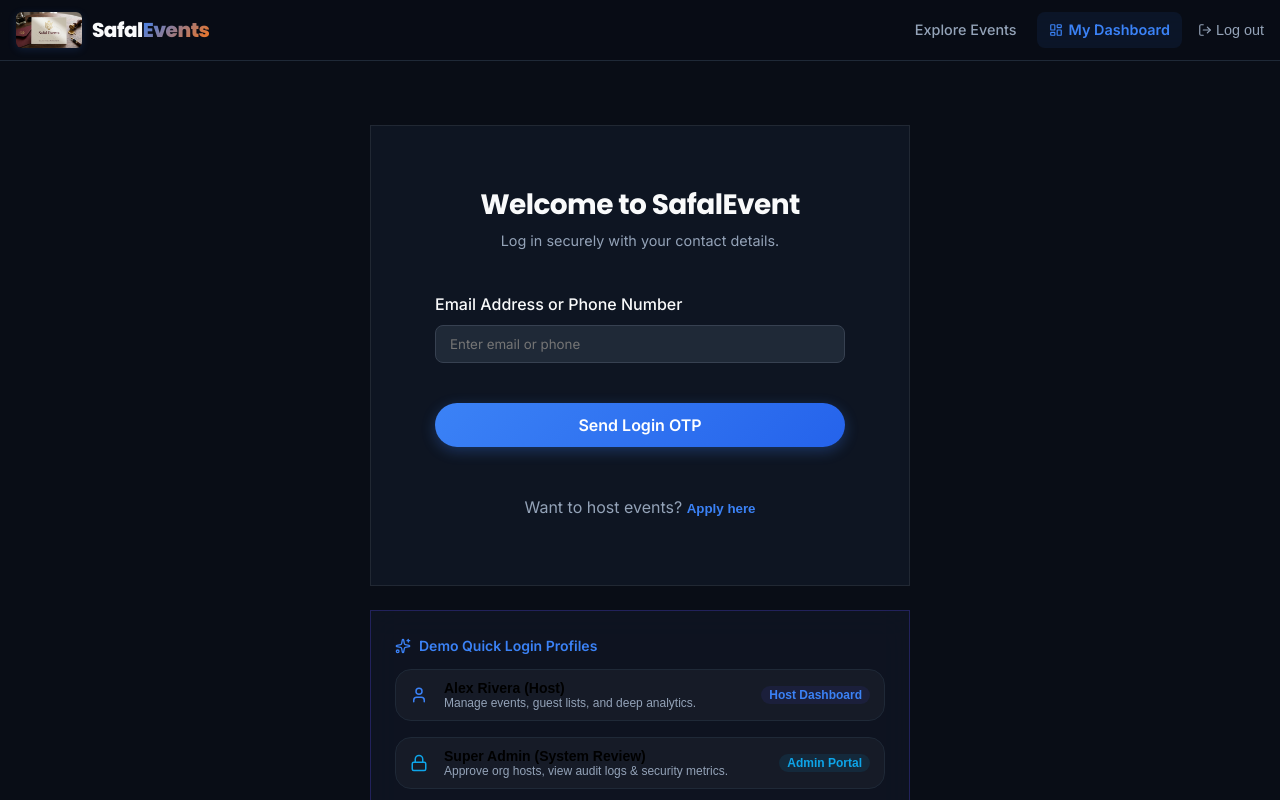
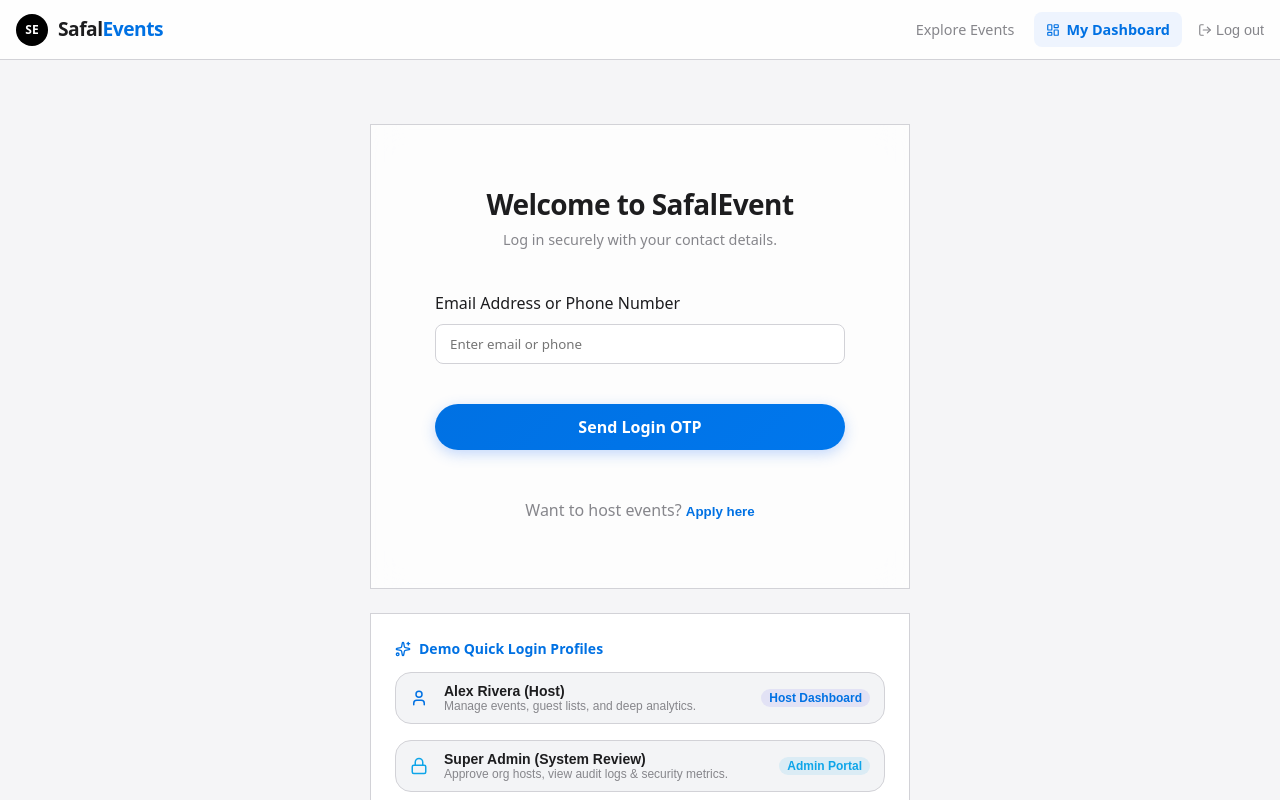
Before and after one commit to Tirth11/SafalEvents, a React (Vite) app: page /login in a window 1280 px wide. Shown: the top 800 px of the page. Built offline with nearby package versions, Linux system fonts and the light colour scheme.

Commit message:
Refactor entire app UI/UX to Apple-style light theme aesthetic with primary blue accents

```diff
--- a/src/App.jsx
+++ b/src/App.jsx
@@ -69,7 +69,7 @@ function DashboardWrapper() {
           zIndex: 9999,
           background: 'rgba(255, 255, 255, 0.95)',
           backdropFilter: 'blur(10px)',
-          border: '1px solid rgba(79, 70, 229, 0.3)',
+          border: '1px solid var(--color-border)',
           borderRadius: 'var(--radius-md)',
           padding: '10px 14px',
           boxShadow: 'var(--shadow-lg)',
--- a/src/components/PageShell.jsx
+++ b/src/components/PageShell.jsx
@@ -18,27 +18,29 @@ export default function PageShell({ children }) {
 
   return (
     <div style={{ minHeight: '100vh', display: 'flex', flexDirection: 'column', background: 'var(--color-bg)', color: 'var(--color-text)' }}>
-      {/* Premium Dark Header */}
+      {/* Apple Light Header */}
       <header style={{
         position: 'sticky',
         top: 0,
         zIndex: 500,
-        background: 'rgba(9, 13, 22, 0.85)',
-        backdropFilter: 'blur(16px)',
-        WebkitBackdropFilter: 'blur(16px)',
+        background: 'rgba(255, 255, 255, 0.85)',
+        backdropFilter: 'blur(20px)',
+        WebkitBackdropFilter: 'blur(20px)',
         borderBottom: '1px solid var(--color-border)',
         padding: '12px 0'
       }}>
         <div className="container flex justify-between items-center">
           {/* Logo & Brand */}
           <Link to="/" style={{ display: 'flex', alignItems: 'center', gap: '10px' }}>
-            <img
-              src="/logo.png"
-              alt="SafalEvents"
-              style={{ height: '36px', borderRadius: '6px', boxShadow: '0 2px 8px rgba(59,130,246,0.15)' }}
-            />
-            <span style={{ fontSize: '1.25rem', fontWeight: 800, letterSpacing: '-0.5px', fontFamily: 'var(--font-heading)' }}>
-              Safal<span className="text-gradient">Events</span>
+            <div style={{
+              height: '32px', width: '32px', borderRadius: '50%', background: '#000', color: '#fff',
+              display: 'flex', alignItems: 'center', justifyContent: 'center', fontSize: '0.75rem', fontWeight: 700,
+              fontFamily: 'var(--font-heading)'
+            }}>
+              SE
+            </div>
+            <span style={{ fontSize: '1.2rem', fontWeight: 700, letterSpacing: '-0.5px', fontFamily: 'var(--font-heading)', color: 'var(--color-text)' }}>
+              Safal<span style={{ color: 'var(--color-primary)' }}>Events</span>
             </span>
           </Link>
 
@@ -117,11 +119,11 @@ export default function PageShell({ children }) {
         {children}
       </main>
 
-      {/* Premium Footer */}
+      {/* Apple Light Footer */}
       <footer style={{
         borderTop: '1px solid var(--color-border)',
         padding: '24px 0',
-        background: '#070a11',
+        background: 'var(--color-bg)',
         fontSize: '0.8rem',
         color: 'var(--color-text-muted)',
         marginTop: 'var(--spacing-xl)'
--- a/src/index.css
+++ b/src/index.css
@@ -1,22 +1,22 @@
 @import url('https://fonts.googleapis.com/css2?family=Inter:wght@400;500;600&family=Poppins:wght@500;600;700;800&display=swap');
 
 :root {
-  /* Premium Colors - BookMyShow / District Dark Theme */
-  --color-primary: #3b82f6; /* BookMyShow Blue */
-  --color-primary-hover: #2563eb;
-  --color-accent: #f97316; /* District Orange */
+  /* Apple Light Theme Base */
+  --color-primary: #0071e3; /* Apple Blue */
+  --color-primary-hover: #0077ed;
+  --color-accent: #f97316;
   --color-accent-hover: #ea580c;
-  --color-bg: #090d16; /* Deep Dark Space */
-  --color-surface: #111827; /* Charcoal Slate Cards */
-  --color-surface-hover: #1f2937;
-  --color-text: #f9fafb; /* Crisp Off-White */
-  --color-text-muted: #94a3b8;
-  --color-border: #1f2937;
-  --color-border-hover: #374151;
+  --color-bg: #f5f5f7; /* Off-White Gray */
+  --color-surface: #ffffff;
+  --color-surface-hover: #f3f4f6;
+  --color-text: #1d1d1f; /* Near Black */
+  --color-text-muted: #86868b;
+  --color-border: #d2d2d7;
+  --color-border-hover: #86868b;
 
   /* Typography */
-  --font-heading: 'Poppins', sans-serif;
-  --font-body: 'Inter', sans-serif;
+  --font-heading: system-ui, -apple-system, BlinkMacSystemFont, "SF Pro Display", sans-serif;
+  --font-body: system-ui, -apple-system, BlinkMacSystemFont, "SF Pro Text", sans-serif;
 
   /* Spacing */
   --spacing-xs: 0.5rem;
@@ -27,16 +27,16 @@
   --spacing-2xl: 6rem;
 
   /* Border Radius */
-  --radius-sm: 0.5rem;
-  --radius-md: 1rem;
-  --radius-lg: 1.5rem;
+  --radius-sm: 8px;
+  --radius-md: 16px;
+  --radius-lg: 24px;
   --radius-full: 9999px;
 
-  /* Shadows - Premium Cosmic */
-  --shadow-sm: 0 2px 4px rgba(0, 0, 0, 0.4);
-  --shadow-md: 0 4px 16px rgba(0, 0, 0, 0.6);
-  --shadow-lg: 0 20px 25px -5px rgba(0, 0, 0, 0.7), 0 8px 10px -6px rgba(0, 0, 0, 0.7);
-  --shadow-glow: 0 0 20px rgba(59, 130, 246, 0.45);
+  /* Shadows - Soft and Airy */
+  --shadow-sm: 0 2px 8px rgba(0, 0, 0, 0.04);
+  --shadow-md: 0 8px 24px rgba(0, 0, 0, 0.06);
+  --shadow-lg: 0 18px 40px rgba(0, 0, 0, 0.08);
+  --shadow-glow: 0 0 20px rgba(0, 113, 227, 0.15);
 
   /* Transitions */
   --transition-fast: 150ms cubic-bezier(0.4, 0, 0.2, 1);
@@ -72,7 +72,7 @@ body {
   left: -10%;
   width: 50%;
   height: 50%;
-  background: radial-gradient(circle, rgba(59, 130, 246, 0.12) 0%, rgba(9, 13, 22, 0) 70%);
+  background: radial-gradient(circle, rgba(0, 113, 227, 0.05) 0%, rgba(245, 245, 247, 0) 70%);
   border-radius: 50%;
   z-index: -1;
   animation: float 10s ease-in-out infinite alternate;
@@ -85,7 +85,7 @@ body {
   right: -10%;
   width: 60%;
   height: 60%;
-  background: radial-gradient(circle, rgba(249, 115, 22, 0.08) 0%, rgba(9, 13, 22, 0) 70%);
+  background: radial-gradient(circle, rgba(249, 115, 22, 0.03) 0%, rgba(245, 245, 247, 0) 70%);
   border-radius: 50%;
   z-index: -1;
   animation: float 12s ease-in-out infinite alternate-reverse;
@@ -202,10 +202,10 @@ a {
 
 /* Glassmorphism Surface */
 .glass-surface {
-  background: rgba(17, 24, 39, 0.75);
+  background: rgba(255, 255, 255, 0.75);
   backdrop-filter: blur(16px);
   -webkit-backdrop-filter: blur(16px);
-  border: 1px solid rgba(255, 255, 255, 0.08);
+  border: 1px solid var(--color-border);
 }
 
 /* Gradient Text */
@@ -428,7 +428,7 @@ input:checked + .slider:before {
   transform: translateX(24px);
 }
 
-/* Global Form Fields Overrides - Unified Dark Theme */
+/* Global Form Fields Overrides - Unified Light Theme */
 input[type="text"],
 input[type="email"],
 input[type="tel"],
@@ -436,9 +436,9 @@ input[type="password"],
 input[type="url"],
 select,
 textarea {
-  background-color: #1f2937 !important;
-  color: #f9fafb !important;
-  border: 1px solid #374151 !important;
+  background-color: #ffffff !important;
+  color: #1d1d1f !important;
+  border: 1px solid #d2d2d7 !important;
   border-radius: 8px !important;
   padding: 10px 14px !important;
   transition: border-color var(--transition-fast), box-shadow var(--transition-fast);
@@ -452,11 +452,11 @@ input[type="url"]:focus,
 select:focus,
 textarea:focus {
   border-color: var(--color-primary) !important;
-  box-shadow: 0 0 0 2px rgba(59, 130, 246, 0.25) !important;
+  box-shadow: 0 0 0 4px rgba(0, 113, 227, 0.15) !important;
   outline: none !important;
 }
 
-/* Redefined table tr hover color for dark mode */
+/* Redefined table tr hover color for light mode */
 .premium-table tr:hover {
-  background-color: rgba(59, 130, 246, 0.06);
+  background-color: rgba(0, 113, 227, 0.04);
 }
--- a/src/pages/CreateEvent.jsx
+++ b/src/pages/CreateEvent.jsx
@@ -553,8 +553,7 @@ export default function CreateEvent() {
             borderRadius: '24px',
             color: 'var(--color-text)',
             overflow: 'hidden',
-            boxShadow: '0 20px 40px rgba(15, 23, 42, 0.12)',
-            border: '1px solid rgba(255, 255, 255, 0.4)'
+            boxShadow: '0 20px 40px rgba(15, 23, 42, 0.08)'
           }}>
 
             {/* Event Cover / Gradient Banner */}
--- a/src/pages/HostDashboard.jsx
+++ b/src/pages/HostDashboard.jsx
@@ -368,7 +368,7 @@ export default function HostDashboard({ onLogout }) {
             style={{
               width: '100%', border: 'none', textAlign: 'left', cursor: 'pointer',
               padding: '10px 16px',
-              background: activeSidebar === 'events' ? 'rgba(79,70,229,0.08)' : 'transparent',
+              background: activeSidebar === 'events' ? 'rgba(0,113,227,0.08)' : 'transparent',
               color: activeSidebar === 'events' ? 'var(--color-primary)' : 'var(--color-text-muted)',
               borderRadius: 'var(--radius-md)', fontWeight: 600
             }}
@@ -382,7 +382,7 @@ export default function HostDashboard({ onLogout }) {
             style={{
               width: '100%', border: 'none', textAlign: 'left', cursor: 'pointer',
               padding: '10px 16px',
-              background: activeSidebar === 'audience' ? 'rgba(79,70,229,0.08)' : 'transparent',
+              background: activeSidebar === 'audience' ? 'rgba(0,113,227,0.08)' : 'transparent',
               color: activeSidebar === 'audience' ? 'var(--color-primary)' : 'var(--color-text-muted)',
               borderRadius: 'var(--radius-md)', fontWeight: 600
             }}
@@ -396,7 +396,7 @@ export default function HostDashboard({ onLogout }) {
             style={{
               width: '100%', border: 'none', textAlign: 'left', cursor: 'pointer',
               padding: '10px 16px',
-              background: activeSidebar === 'analytics' ? 'rgba(79,70,229,0.08)' : 'transparent',
+              background: activeSidebar === 'analytics' ? 'rgba(0,113,227,0.08)' : 'transparent',
               color: activeSidebar === 'analytics' ? 'var(--color-primary)' : 'var(--color-text-muted)',
               borderRadius: 'var(--radius-md)', fontWeight: 600
             }}
@@ -410,7 +410,7 @@ export default function HostDashboard({ onLogout }) {
             style={{
               width: '100%', border: 'none', textAlign: 'left', cursor: 'pointer',
               padding: '10px 16px',
-              background: activeSidebar === 'settings' ? 'rgba(79,70,229,0.08)' : 'transparent',
+              background: activeSidebar === 'settings' ? 'rgba(0,113,227,0.08)' : 'transparent',
               color: activeSidebar === 'settings' ? 'var(--color-primary)' : 'var(--color-text-muted)',
               borderRadius: 'var(--radius-md)', fontWeight: 600
             }}
@@ -503,7 +503,7 @@ export default function HostDashboard({ onLogout }) {
                           <div style={{ width: '80px', height: '80px', borderRadius: 'var(--radius-md)', background: event.cover ? `url(${event.cover}) center/cover` : 'linear-gradient(135deg, var(--color-primary), var(--color-accent))', flexShrink: 0 }}></div>
                           <div>
                             <div className="flex items-center gap-xs" style={{ marginBottom: '4px' }}>
-                              <span style={{ fontSize: '0.75rem', fontWeight: 600, padding: '2px 8px', borderRadius: 'var(--radius-full)', background: event.status === 'Published' ? 'rgba(79,70,229,0.1)' : 'rgba(100,116,139,0.1)', color: event.status === 'Published' ? 'var(--color-primary)' : 'var(--color-text-muted)' }}>{event.status}</span>
+                              <span style={{ fontSize: '0.75rem', fontWeight: 600, padding: '2px 8px', borderRadius: 'var(--radius-full)', background: event.status === 'Published' ? 'rgba(0,113,227,0.1)' : 'rgba(100,116,139,0.1)', color: event.status === 'Published' ? 'var(--color-primary)' : 'var(--color-text-muted)' }}>{event.status}</span>
                               <span style={{ fontSize: '0.75rem', color: 'var(--color-text-muted)' }}>Code: {event.id}</span>
                             </div>
                             <h3 style={{ fontSize: '1.25rem', marginBottom: '4px' }}>{event.title}</h3>
@@ -556,7 +556,7 @@ export default function HostDashboard({ onLogout }) {
               <div className="flex justify-between items-start" style={{ flexWrap: 'wrap', gap: 'var(--spacing-sm)' }}>
                 <div>
                   <div className="flex items-center gap-xs" style={{ marginBottom: '4px' }}>
-                    <span style={{ fontSize: '0.75rem', fontWeight: 600, padding: '2px 8px', borderRadius: 'var(--radius-full)', background: 'rgba(79,70,229,0.1)', color: 'var(--color-primary)' }}>{managedEvent.status}</span>
+                    <span style={{ fontSize: '0.75rem', fontWeight: 600, padding: '2px 8px', borderRadius: 'var(--radius-full)', background: 'rgba(0,113,227,0.1)', color: 'var(--color-primary)' }}>{managedEvent.status}</span>
                     <span className="text-muted" style={{ fontSize: '0.85rem' }}>Invite URL: localhost:5173/e/{managedEvent.id}</span>
                   </div>
                   <h1 style={{ fontSize: '2rem' }}>{managedEvent.title}</h1>
@@ -754,7 +754,7 @@ export default function HostDashboard({ onLogout }) {
             {selectedEventTab === 'guests' && (
               <Card style={{ padding: 0 }} className="glass-surface">
                 <div style={{ padding: 'var(--spacing-md)', display: 'flex', justifyContent: 'space-between', borderBottom: '1px solid var(--color-border)', flexWrap: 'wrap', gap: 'var(--spacing-sm)' }}>
-                  <h4 style={{ fontSize: '1.1rem', margin: 0 }} className="flex items-center gap-xs">Guest Signups <span style={{ fontSize: '0.8rem', padding: '2px 8px', background: 'rgba(79,70,229,0.1)', color: 'var(--color-primary)', borderRadius: '12px' }}>{managedEventRsvps.length} Total</span></h4>
+                  <h4 style={{ fontSize: '1.1rem', margin: 0 }} className="flex items-center gap-xs">Guest Signups <span style={{ fontSize: '0.8rem', padding: '2px 8px', background: 'rgba(0,113,227,0.1)', color: 'var(--color-primary)', borderRadius: '12px' }}>{managedEventRsvps.length} Total</span></h4>
                 </div>
 
                 {managedEventRsvps.length > 0 ? (
@@ -1601,7 +1601,7 @@ export default function HostDashboard({ onLogout }) {
                       </Card>
 
                       {/* Virtual Cron Simulator */}
-                      <Card style={{ padding: 'var(--spacing-md)', background: 'rgba(79,70,229,0.02)', border: '1px dashed var(--color-primary)' }}>
+                      <Card style={{ padding: 'var(--spacing-md)', background: 'rgba(0,113,227,0.02)', border: '1px dashed var(--color-primary)' }}>
                         <h4 style={{ fontSize: '1rem', marginBottom: '6px', display: 'flex', alignItems: 'center', gap: '6px', color: 'var(--color-primary)' }}>
                           <RefreshCw size={18} /> System Scheduler Simulator
                         </h4>
@@ -1837,7 +1837,7 @@ export default function HostDashboard({ onLogout }) {
                                 <td>{new Date(log.sentAt).toLocaleString()}</td>
                                 <td>{log.guestEmail}</td>
                                 <td>
-                                  <span style={{ fontSize: '0.75rem', padding: '2px 6px', borderRadius: '4px', background: log.channel === 'Email' ? 'rgba(79,70,229,0.1)' : 'rgba(34,197,94,0.1)', color: log.channel === 'Email' ? 'var(--color-primary)' : '#16a34a', fontWeight: 600 }}>
+                                  <span style={{ fontSize: '0.75rem', padding: '2px 6px', borderRadius: '4px', background: log.channel === 'Email' ? 'rgba(0,113,227,0.1)' : 'rgba(34,197,94,0.1)', color: log.channel === 'Email' ? 'var(--color-primary)' : '#16a34a', fontWeight: 600 }}>
                                     {log.channel}
                                   </span>
                                 </td>
@@ -1943,7 +1943,7 @@ export default function HostDashboard({ onLogout }) {
                       <span>Total Page Views</span>
                       <span style={{ fontWeight: 600 }}>{totalViews} (100%)</span>
                     </div>
-                    <div style={{ height: '24px', background: 'rgba(79,70,229,0.1)', borderRadius: '6px', overflow: 'hidden', position: 'relative' }}>
+                    <div style={{ height: '24px', background: 'rgba(0,113,227,0.1)', borderRadius: '6px', overflow: 'hidden', position: 'relative' }}>
                       <div style={{ height: '100%', background: 'var(--color-primary)', width: '100%' }}></div>
                     </div>
                   </div>
@@ -1952,7 +1952,7 @@ export default function HostDashboard({ onLogout }) {
                       <span>RSVP Drawer Opened</span>
                       <span style={{ fontWeight: 600 }}>{Math.round(totalViews * 0.45)} (45%)</span>
                     </div>
-                    <div style={{ height: '24px', background: 'rgba(79,70,229,0.1)', borderRadius: '6px', overflow: 'hidden', position: 'relative' }}>
+                    <div style={{ height: '24px', background: 'rgba(0,113,227,0.1)', borderRadius: '6px', overflow: 'hidden', position: 'relative' }}>
                       <div style={{ height: '100%', background: 'var(--color-primary)', width: '45%' }}></div>
                     </div>
                   </div>
@@ -2079,7 +2079,7 @@ export default function HostDashboard({ onLogout }) {
                 <div style={{ marginTop: '24px' }}>
                   <h3 style={{ fontSize: '1.25rem', marginBottom: '12px', fontFamily: 'var(--font-heading)' }}>Guest Feedback & Satisfaction (Aggregate)</h3>
                   <Card style={{ padding: '32px', textAlign: 'center' }} className="glass-surface">
-                    <div style={{ display: 'inline-flex', alignItems: 'center', justifyContent: 'center', width: '48px', height: '48px', borderRadius: '50%', background: 'rgba(79,70,229,0.1)', color: 'var(--color-primary)', marginBottom: '12px' }}>
+                    <div style={{ display: 'inline-flex', alignItems: 'center', justifyContent: 'center', width: '48px', height: '48px', borderRadius: '50%', background: 'rgba(0,113,227,0.1)', color: 'var(--color-primary)', marginBottom: '12px' }}>
                       <MessageSquare size={24} />
                     </div>
                     <h4 style={{ fontSize: '1rem', margin: '0 0 4px 0', fontWeight: 600 }}>No Guest Feedback Yet</h4>
@@ -2218,7 +2218,7 @@ export default function HostDashboard({ onLogout }) {
                     fontSize: '0.7rem',
                     padding: '2px 8px',
                     borderRadius: '9999px',
-                    background: viewLogDetail.channel === 'Email' ? 'rgba(79,70,229,0.1)' : 'rgba(34,197,94,0.1)',
+                    background: viewLogDetail.channel === 'Email' ? 'rgba(0,113,227,0.1)' : 'rgba(34,197,94,0.1)',
                     color: viewLogDetail.channel === 'Email' ? 'var(--color-primary)' : '#16a34a',
                     fontWeight: 600
                   }}>
@@ -2228,8 +2228,8 @@ export default function HostDashboard({ onLogout }) {
                     fontSize: '0.7rem',
                     padding: '2px 8px',
                     borderRadius: '9999px',
-                    background: '#f1f5f9',
-                    color: '#475569',
+                    background: 'var(--color-surface-hover)',
+                    color: 'var(--color-text-muted)',
                     fontWeight: 500,
                     textTransform: 'capitalize'
                   }}>
--- a/src/pages/Login.jsx
+++ b/src/pages/Login.jsx
@@ -281,7 +281,7 @@ export default function Login() {
                 <p className="text-muted" style={{ fontSize: '0.875rem' }}>
                   We sent a 6-digit OTP code to **{signupSession.formData.email}** and **{signupSession.formData.phone}**.
                 </p>
-                <div style={{ margin: '12px auto', background: 'rgba(79, 70, 229, 0.06)', border: '1px dashed rgba(79, 70, 229, 0.3)', borderRadius: '8px', padding: '8px 12px', display: 'inline-block', fontSize: '0.85rem', color: 'var(--color-primary)', fontWeight: 600 }}>
+                <div style={{ margin: '12px auto', background: 'var(--color-surface-hover)', border: '1px dashed var(--color-border)', borderRadius: '8px', padding: '8px 12px', display: 'inline-block', fontSize: '0.85rem', color: 'var(--color-primary)', fontWeight: 600 }}>
                   Active Code: {signupSession.otpCode}
                 </div>
               </div>
@@ -722,7 +722,7 @@ export default function Login() {
 
         {/* Demo Quick Logins Card */}
         {!isSignup && !signupSuccess && (
-          <Card style={{ padding: 'var(--spacing-md)', background: 'rgba(17, 24, 39, 0.65)', border: '1px solid rgba(79, 70, 229, 0.3)' }}>
+          <Card style={{ padding: 'var(--spacing-md)', background: 'var(--color-surface)', border: '1px solid var(--color-border)' }}>
             <div className="flex items-center gap-xs" style={{ marginBottom: '12px', color: 'var(--color-primary)' }}>
               <Sparkles size={16} />
               <span style={{ fontWeight: 600, fontSize: '0.875rem' }}>Demo Quick Login Profiles</span>
@@ -738,8 +738,8 @@ export default function Login() {
                   padding: '10px 14px',
                   borderRadius: 'var(--radius-md)',
                   border: '1px solid var(--color-border)',
-                  background: 'rgba(255, 255, 255, 0.03)',
-                  cursor: 'pointer',
+                  background: 'var(--color-surface-hover)',
+                  color: 'var(--color-text)',
                   textAlign: 'left',
                   transition: 'border-color var(--transition-fast)'
                 }}
@@ -766,8 +766,8 @@ export default function Login() {
                   padding: '10px 14px',
                   borderRadius: 'var(--radius-md)',
                   border: '1px solid var(--color-border)',
-                  background: 'rgba(255, 255, 255, 0.03)',
-                  cursor: 'pointer',
+                  background: 'var(--color-surface-hover)',
+                  color: 'var(--color-text)',
                   textAlign: 'left',
                   transition: 'border-color var(--transition-fast)'
                 }}
@@ -794,8 +794,8 @@ export default function Login() {
                   padding: '10px 14px',
                   borderRadius: 'var(--radius-md)',
                   border: '1px solid var(--color-border)',
-                  background: 'rgba(255, 255, 255, 0.03)',
-                  cursor: 'pointer',
+                  background: 'var(--color-surface-hover)',
+                  color: 'var(--color-text)',
                   textAlign: 'left',
                   transition: 'border-color var(--transition-fast)'
                 }}
```
Also changed, not shown: src/pages/AdminDashboard.jsx (+4 -4 lines), src/pages/EventPage.jsx (+6 -6 lines), src/pages/GuestDashboard.jsx (+14 -14 lines), src/pages/LandingPage.jsx (+38 -36 lines).
